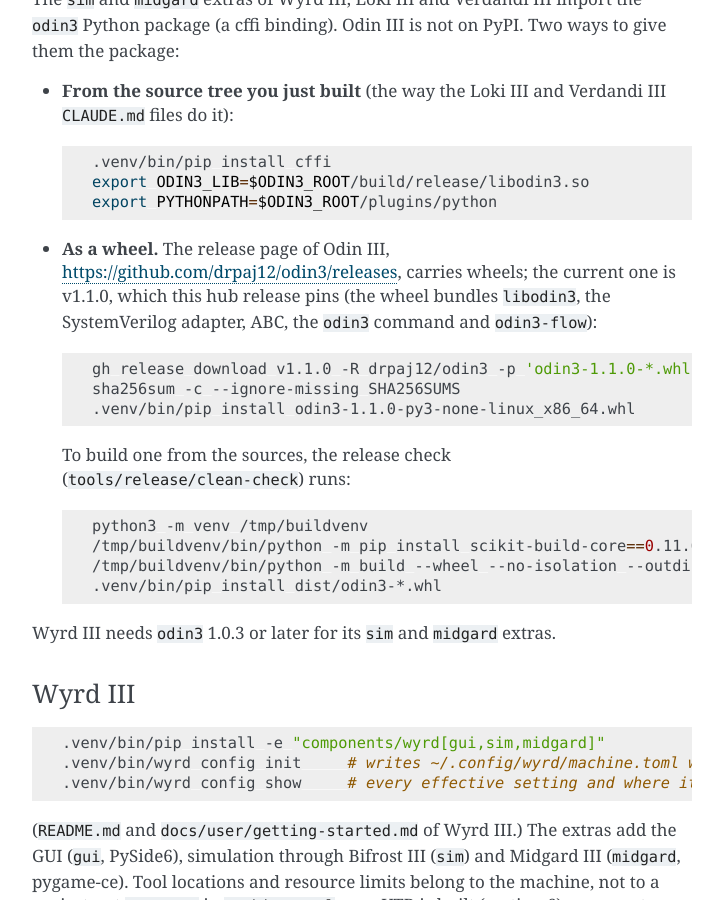
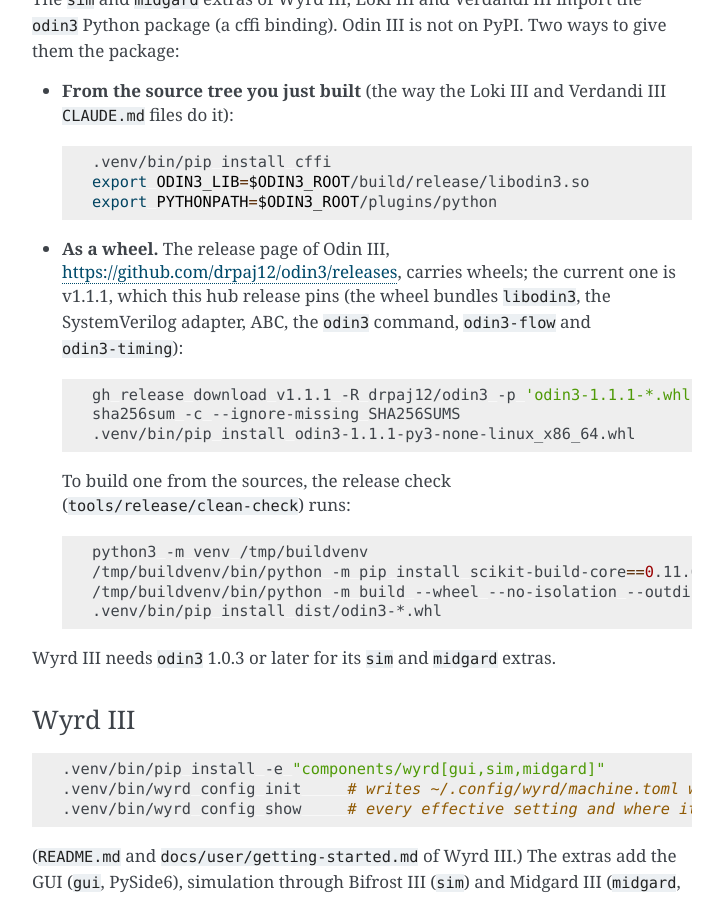
Before and after one commit to drpaj12/YggdrasilIII, a Sphinx documentation site: the page built from docs/getting-started.md, in a window 1280 px wide and 900 px high, scrolled down 2438 px. Shown: the whole window, without its empty margins (388-1111 px from the left). Built offline with Sphinx 7.4.7, drawn with Linux system fonts in a browser that asks for light colours.

Commit message:
Pin Odin III v1.1.1, Loki round 5, Wyrd timing view; wheel route v1.1.1 (#18)
Claude-Session: https://claude.ai/code/session_01QXLrwdb627rCVPVQ2NfGK9

Co-authored-by: Claude Opus 5.5 <noreply@anthropic.com>

````diff
--- a/docs/getting-started.md
+++ b/docs/getting-started.md
@@ -109,13 +109,13 @@ package (a cffi binding). Odin III is not on PyPI. Two ways to give them the pac
   ```
 
 - **As a wheel.** The release page of Odin III, <https://github.com/drpaj12/odin3/releases>, carries
-  wheels; the current one is v1.1.0, which this hub release pins (the wheel bundles `libodin3`, the
-  SystemVerilog adapter, ABC, the `odin3` command and `odin3-flow`):
+  wheels; the current one is v1.1.1, which this hub release pins (the wheel bundles `libodin3`, the
+  SystemVerilog adapter, ABC, the `odin3` command, `odin3-flow` and `odin3-timing`):
 
   ```bash
-  gh release download v1.1.0 -R drpaj12/odin3 -p 'odin3-1.1.0-*.whl' -p SHA256SUMS
+  gh release download v1.1.1 -R drpaj12/odin3 -p 'odin3-1.1.1-*.whl' -p SHA256SUMS
   sha256sum -c --ignore-missing SHA256SUMS
-  .venv/bin/pip install odin3-1.1.0-py3-none-linux_x86_64.whl
+  .venv/bin/pip install odin3-1.1.1-py3-none-linux_x86_64.whl
   ```
 
   To build one from the sources, the release check
````
Also changed, not shown: docs/pieces/odin3.md (+2 -0 lines).
